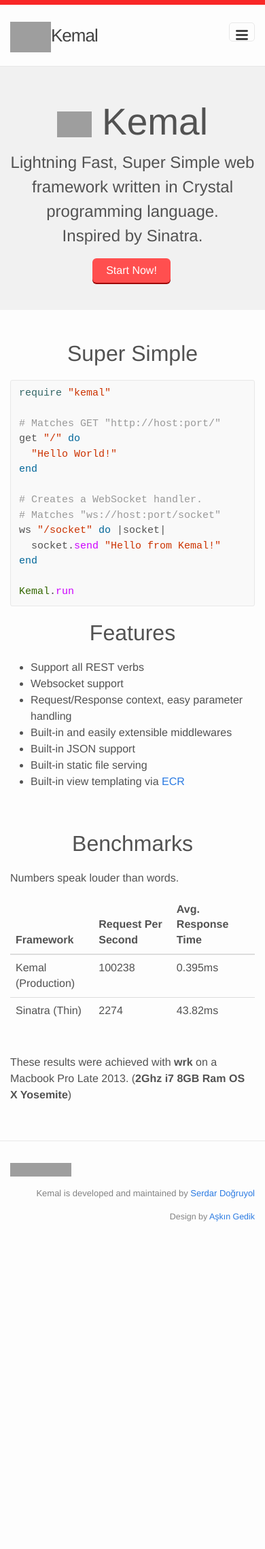
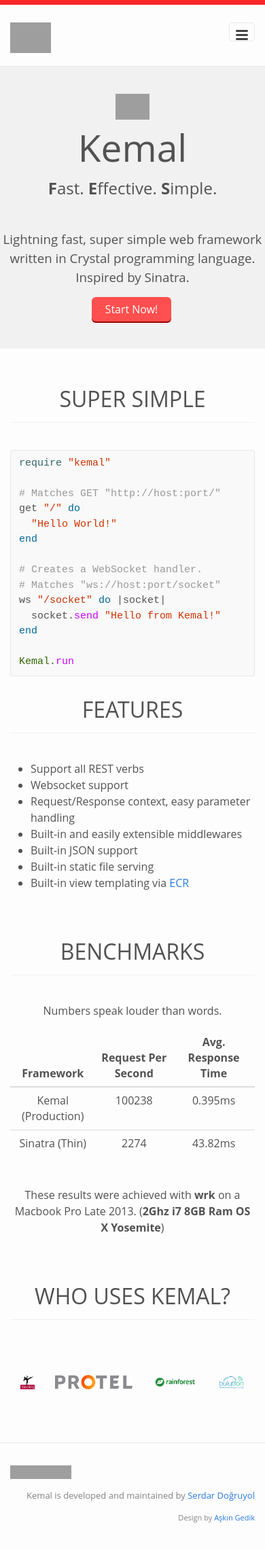
Before and after one commit to kemalcr/kemal, a Jekyll site: the page built from index.html, in a window 390 px wide, cut to the strip 0-2287 px from the top of the page. Shown: the top 2279 px of the strip at 68% size. Built offline with Jekyll 4.4.1, drawn with Linux system fonts in a browser that asks for light colours; nearby versions of some CDN libraries; before the commit the page ends 1844 px from its top, so only the background shows below that; grey boxes are pictures that could not be loaded.

Commit message:
add who uses kemal

```diff
--- a/_config.yml
+++ b/_config.yml
@@ -19,6 +19,8 @@
 nav_bars:
   - title: "Documentation"
     url: "/docs/getting_started"
+  - title: "Community"
+    url: "/community"
   - title: "Github"
     url: "https://github.com/sdogruyol/kemal"
 
--- a/_includes/header.html
+++ b/_includes/header.html
@@ -2,7 +2,7 @@
 
   <div class="wrapper">
 
-    <a class="site-title" href="{{ site.baseurl }}/"><img src="{{ site.baseurl }}/img/kemal.png">{{ site.title }}</a>
+    <a class="site-title" href="{{ site.baseurl }}/"><img src="{{ site.baseurl }}/img/kemal.png"></a>
 
     <nav class="site-nav">
       <a href="#" class="menu-icon">
--- a/_sass/_layout.scss
+++ b/_sass/_layout.scss
@@ -5,7 +5,6 @@
     border-top: 7px solid $red-color;
     border-bottom: 1px solid $grey-color-light;
     min-height: 56px;
-
     // Positioning context for the mobile navigation icon
     position: relative;
 }
@@ -23,6 +22,7 @@
         color: $grey-color-dark;
     }
 }
+
 .site-title img {
     width: 60px;
 }
@@ -38,13 +38,12 @@
     .page-link {
         color: $text-color;
         line-height: $base-line-height;
-
+        text-transform: uppercase;
         // Gaps between nav items, but not on the last one
         &:not(:last-child) {
             margin-right: 20px;
         }
     }
-
     @include media-query($on-palm) {
         position: absolute;
         top: 26px;
@@ -94,9 +93,6 @@
         }
     }
 }
-
-
-
 /**
  * Site footer
  */
@@ -132,42 +128,37 @@
 
 .footer-col-1 {
     width: -webkit-calc(35% - (#{$spacing-unit} / 2));
-    width:         calc(35% - (#{$spacing-unit} / 2));
+    width: calc(35% - (#{$spacing-unit} / 2));
 }
 
 .footer-col-2 {
     width: -webkit-calc(20% - (#{$spacing-unit} / 2));
-    width:         calc(20% - (#{$spacing-unit} / 2));
+    width: calc(20% - (#{$spacing-unit} / 2));
 }
 
 .footer-col-3 {
     width: -webkit-calc(45% - (#{$spacing-unit} / 2));
-    width:         calc(45% - (#{$spacing-unit} / 2));
+    width: calc(45% - (#{$spacing-unit} / 2));
 }
-
 @include media-query($on-laptop) {
     .footer-col-1,
     .footer-col-2 {
         width: -webkit-calc(50% - (#{$spacing-unit} / 2));
-        width:         calc(50% - (#{$spacing-unit} / 2));
+        width: calc(50% - (#{$spacing-unit} / 2));
     }
 
     .footer-col-3 {
         width: -webkit-calc(100% - (#{$spacing-unit} / 2));
-        width:         calc(100% - (#{$spacing-unit} / 2));
+        width: calc(100% - (#{$spacing-unit} / 2));
     }
 }
-
 @include media-query($on-palm) {
     .footer-col {
         float: none;
         width: -webkit-calc(100% - (#{$spacing-unit} / 2));
-        width:         calc(100% - (#{$spacing-unit} / 2));
+        width: calc(100% - (#{$spacing-unit} / 2));
     }
 }
-
-
-
 /**
  * Page content
  */
@@ -197,9 +188,6 @@
     display: block;
     font-size: 24px;
 }
-
-
-
 /**
  * Posts
  */
@@ -211,7 +199,6 @@
     font-size: 42px;
     letter-spacing: -1px;
     line-height: 1;
-
     @include media-query($on-laptop) {
         font-size: 36px;
     }
@@ -222,7 +209,6 @@
 
     h2 {
         font-size: 32px;
-
         @include media-query($on-laptop) {
             font-size: 28px;
         }
@@ -230,7 +216,6 @@
 
     h3 {
         font-size: 26px;
-
         @include media-query($on-laptop) {
             font-size: 22px;
         }
@@ -238,18 +223,14 @@
 
     h4 {
         font-size: 20px;
-
         @include media-query($on-laptop) {
             font-size: 18px;
         }
     }
 }
-
-
 /**
  * doc content
  */
-
 .doc-sidebar {
     background: #f8f8f8;
     // padding: $spacing-unit/2;
@@ -263,10 +244,10 @@
     -moz-border-radius: 3px;
     border-radius: 3px;
 }
-.doc {
-}
-.doc-content {
-}
+
+.doc {}
+
+.doc-content {}
 
 .doc-heading {
     padding: 0 0 9px;
@@ -277,14 +258,14 @@
 }
 
 .doc-list {
-    margin-left: 0px;
+    margin-left: 0;
     margin-bottom: 24px;
     list-style: none;
 
     > li {
         margin: 6px 0;
         font-size: 15px;
-        line-height: 20px
+        line-height: 20px;
     }
 }
 
@@ -303,13 +284,16 @@
     text-align: center;
     padding: 40px 0;
     margin-bottom: 40px;
+
     img {
         width: 13%;
     }
+
     h1 {
         font-size: 55px;
-        margin: 0px;
+        margin: 0;
     }
+
     .button {
         display: inline-block;
         background: $red-color-light;
@@ -331,17 +315,48 @@
 
 .footer-develop {
     text-align: right;
+
     h4 {
         font-size: 13px;
     }
-    h5 {
+
+    h5 {
         font-size: 11px;
     }
 }
 
 .block {
     margin-top: 40px;
+
     h1 {
+        text-align: center;
+        text-transform: uppercase;
+        padding: 10px;
+        margin-bottom: 40px;
+        border-bottom: 1px solid #f1f1f1;
+    }
+}
+
+.companies {
+    text-align: center;
+
+    div {
+        line-height: 100px;
+        display: table-cell;
+        vertical-align: middle;
+
+        img {
+            vertical-align: middle;
+            max-height: 100px;
+        }
+    }
+}
+
+.benchmark {
+    text-align: center;
+
+    td,
+    th {
         text-align: center;
     }
 }
--- a/css/main.scss
+++ b/css/main.scss
@@ -6,7 +6,7 @@
 
 
 // Our variables
-$base-font-family: "Helvetica Neue", Helvetica, Arial, sans-serif;
+$base-font-family: Open Sans, sans-serif;
 $base-font-size:   16px;
 $base-font-weight: 400;
 $small-font-size:  $base-font-size * 0.875;
--- a/index.html
+++ b/index.html
@@ -3,15 +3,19 @@
 ---
 
 <div class="hero">
+  <img src="img/kemal.png" alt="kemal"/>
   <h1>
-    <img src="img/kemal.png" alt="kemal"/>
     Kemal
   </h1>
   <h2>
-    Lightning Fast, Super Simple web framework written in Crystal programming language.
+    <strong>F</strong>ast. <strong>E</strong>ffective. <strong>S</strong>imple.
+  </h2>
+  <h3>
+    <br>
+    Lightning fast, super simple web framework written in Crystal programming language.
     <br />
     Inspired by Sinatra.
-  </h2>
+  </h3>
   <a href="/docs/getting_started" class="button">Start Now!</a>
 </div>
 
@@ -53,7 +57,7 @@
   </div>
 </div>
 
-<div class="wrapper block">
+<div class="wrapper block benchmark">
   <div class="row">
     <div class="col-md-12">
       <h1>Benchmarks</h1>
@@ -85,3 +89,18 @@
     </div>
   </div>
 </div>
+
+  <div class="wrapper block">
+
+  <div class="row">
+    <div class="col-md-12 companies">
+      <h1>Who uses Kemal? </h1>
+      <div class="col-md-3"><img src="img/sidekiq.png" /></div>
+      <div class="col-md-3"><img src="img/protel.jpg" /></div>
+      <div class="col-md-3"><img src="img/rainforest.png" /></div>
+      <div class="col-md-3"><img src="img/bulutfon.png" /></div>
+    </div>
+  </div>
+</div>
+
+<script src="https://cdnjs.cloudflare.com/ajax/libs/Chart.js/2.1.6/Chart.min.js"></script>
```
Also changed, not shown: community.md (added, +10 -0 lines), img/bulutfon.png (added), img/protel.jpg (added), img/rainforest.png (added), img/sidekiq.png (added).
